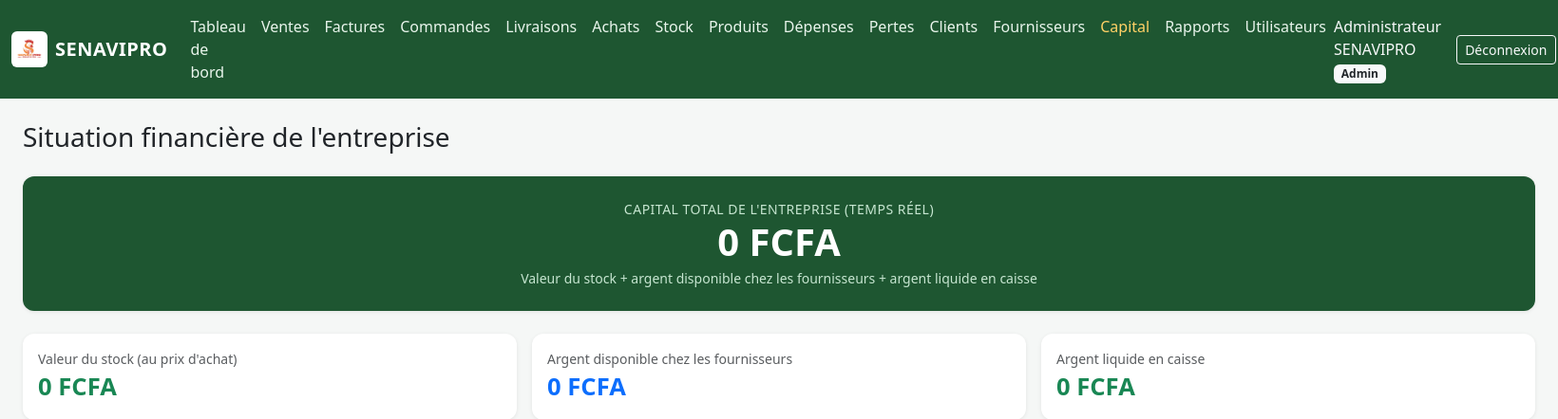
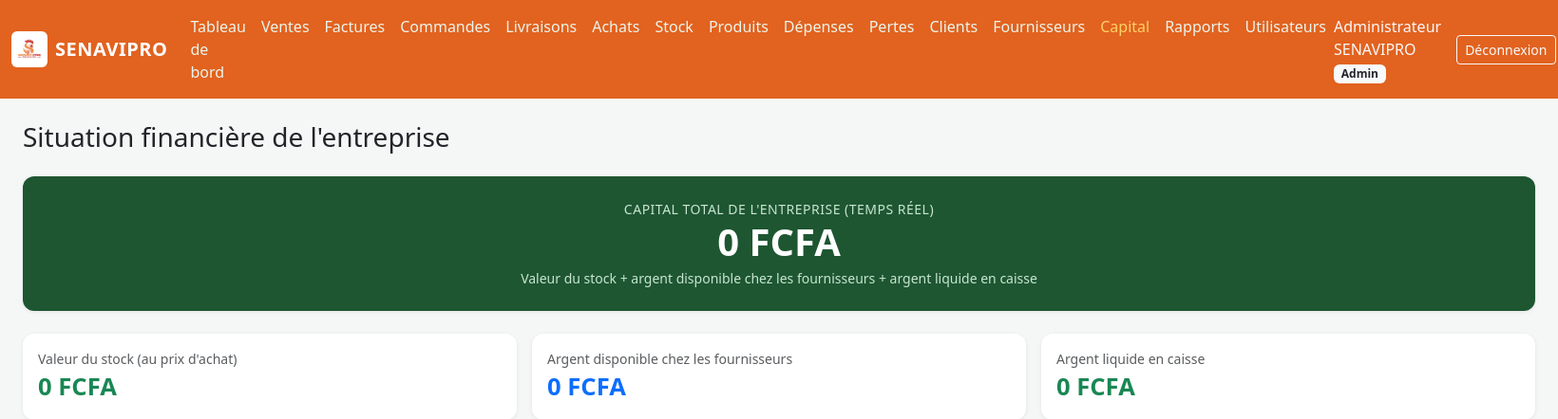
Before and after one commit to Bayegaye/senavipro, a Flask app: page /capital in a window 1640 px wide. Shown: the top 442 px of the page at 95% size. Run offline with Flask 3, Linux system fonts and the light colour scheme; a user stored in the database is signed in; data comes from the database, SQL or seed files in the repository; data that the repository does not hold is empty; parts of the project's set-up code (start-up, migrations or seed data) failed here and were passed over; some libraries are stand-ins or nearby versions.

Commit message:
Change la couleur de la barre de menu du vert vers l'orange
Co-Authored-By: Claude Sonnet 5 <noreply@anthropic.com>
Claude-Session: https://claude.ai/code/session_01U5FPY1rNr5MEyiMqKtSDKS

```diff
--- a/templates/base.html
+++ b/templates/base.html
@@ -10,7 +10,7 @@
 <style>
   body { background:#f5f7f6; }
   .navbar-brand { font-weight: 700; letter-spacing: .5px; }
-  .navbar-senavipro { background: #1e5631; }
+  .navbar-senavipro { background: #E2621F; }
   .navbar-senavipro .nav-link { color: #e9f5ec; }
   .navbar-senavipro .nav-link.active, .navbar-senavipro .nav-link:hover { color: #ffd166; }
   .card-stat { border: none; border-radius: .75rem; box-shadow: 0 1px 4px rgba(0,0,0,.08); }
```
